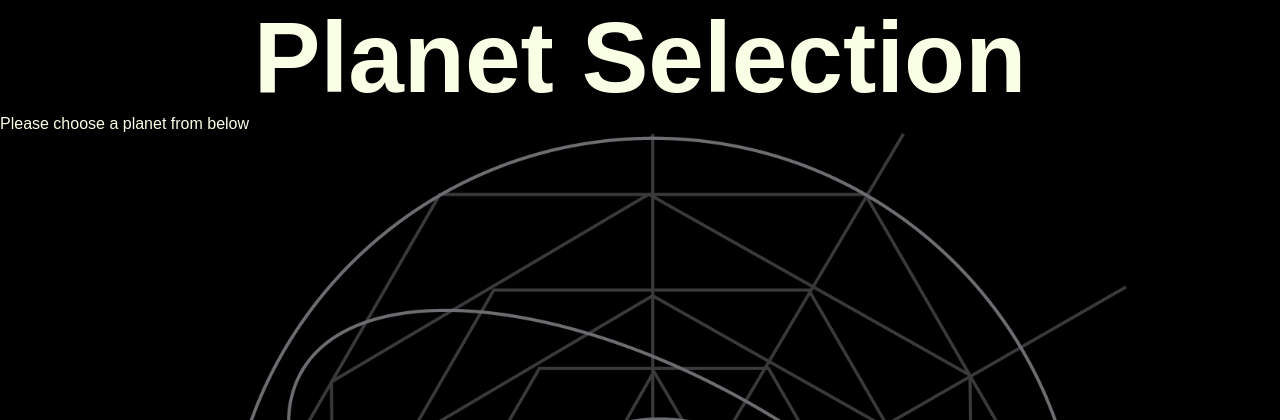
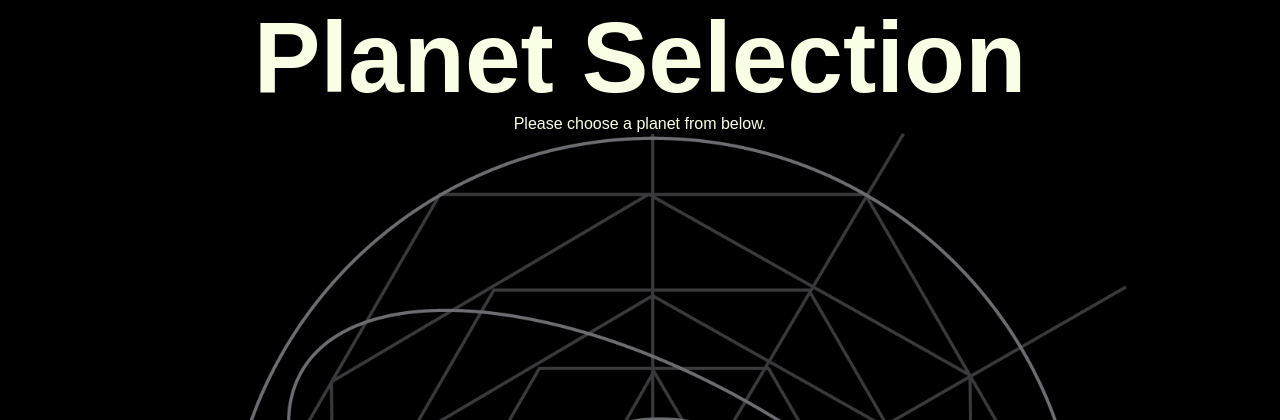
Before and after one commit to JohnSmidt/313web2, a PHP site: page /Project/planetSelection.html in a window 1280 px wide. Shown: the top 420 px of the page. Run offline with PHP 8.4, Linux system fonts and the light colour scheme.

Commit message:
minor styling

```diff
--- a/Project/main.css
+++ b/Project/main.css
@@ -100,7 +100,9 @@ input {
 	background-color:#000;
 
 }
-
+.info {
+  text-align: center;
+}
 .action {
 	padding: 0;
 	font-size: 100px;
--- a/Project/planetSelection.html
+++ b/Project/planetSelection.html
@@ -6,13 +6,13 @@
 <body class="selectionBody">
 
 	<div class="action">Planet Selection</div>
-	<div class="info">Please choose a planet from below</div>
+	<div class="info">Please choose a planet from below.</div>
 	<img class="planets" src="planets.png" usemap="#planetmap"></img>
 	<map name="planetmap" >
-		<area shape="circle" coords="395,350,25" alt="Mercury" href="planet.php?id=1">
+		<area shape="circle" coords="395,350,25" alt="Vormoa" href="planet.php?id=1">
   		<area shape="circle" coords="660,405,35" alt="Tho Amadar" href="planet.php?id=2">
-  		<area shape="circle" coords="140,660,50" alt="Venu" href="planet.php?id=4">
-  		<area shape="circle" coords="530,650,40" alt="Ve" href="planet.php?id=3">
+  		<area shape="circle" coords="140,660,50" alt="Septnus" href="planet.php?id=4">
+  		<area shape="circle" coords="530,650,40" alt="MUX-527" href="planet.php?id=3">
 	</map>
 </body>
 </html>
```
